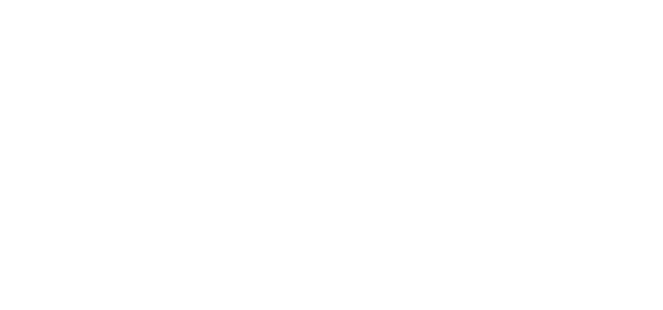
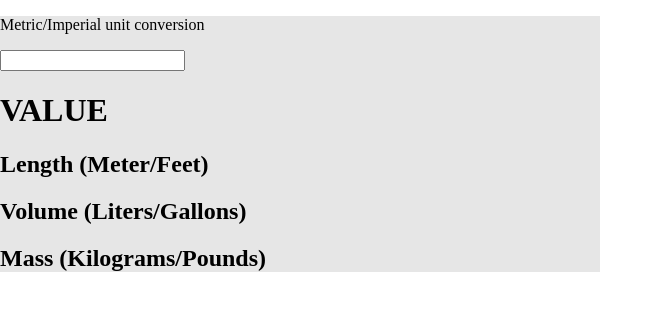
Before and after one commit to Urwissen/unit-converter, a plain HTML site: page index.html in a window 1280 px wide. Shown: the whole page, without its empty margins (0-663 px from the left). Drawn offline with Linux system fonts and the light colour scheme.

Commit message:
add basic structure

```diff
--- a/index.html
+++ b/index.html
@@ -4,16 +4,22 @@
     <meta charset="UTF-8">
     <meta http-equiv="X-UA-Compatible" content="IE=edge">
     <meta name="viewport" content="width=device-width, initial-scale=1.0">
+    <link rel="stylesheet" href="./style.css">
     <title>Unit Converter</title>
 </head>
 <body>
-    <div class="main-wrapper">
-        <header>
-
+    <div class="card">
+        <header class="card--header">
+            <p class="card--header_info">Metric/Imperial unit conversion</p>
+            <input class="card--header_input" type="number"/>
+            <h1 class="card--header_value">VALUE</h1>
         </header>
-        <main>
-
-        </main>
+        <main class="card--main">
+            <h2>Length (Meter/Feet)</h2>
+            <h2>Volume (Liters/Gallons)</h2>
+            <h2>Mass (Kilograms/Pounds)</h2>
+        </h2>
     </div>
+    <script src="./index.js"></script>
 </body>
 </html>
--- a/index.js
+++ b/index.js
@@ -0,0 +1,6 @@
+const value = document.querySelector(".card--header_value")
+const input = document.querySelector(".card--header_input")
+
+input.addEventListener("input", () => {
+    value.textContent = input.value
+})
--- a/style.css
+++ b/style.css
@@ -1,3 +1,8 @@
 body {
     margin: 0;
 }
+
+.card {
+    max-width: 600px;
+    background-color: rgb(230, 230, 230);
+}
```
